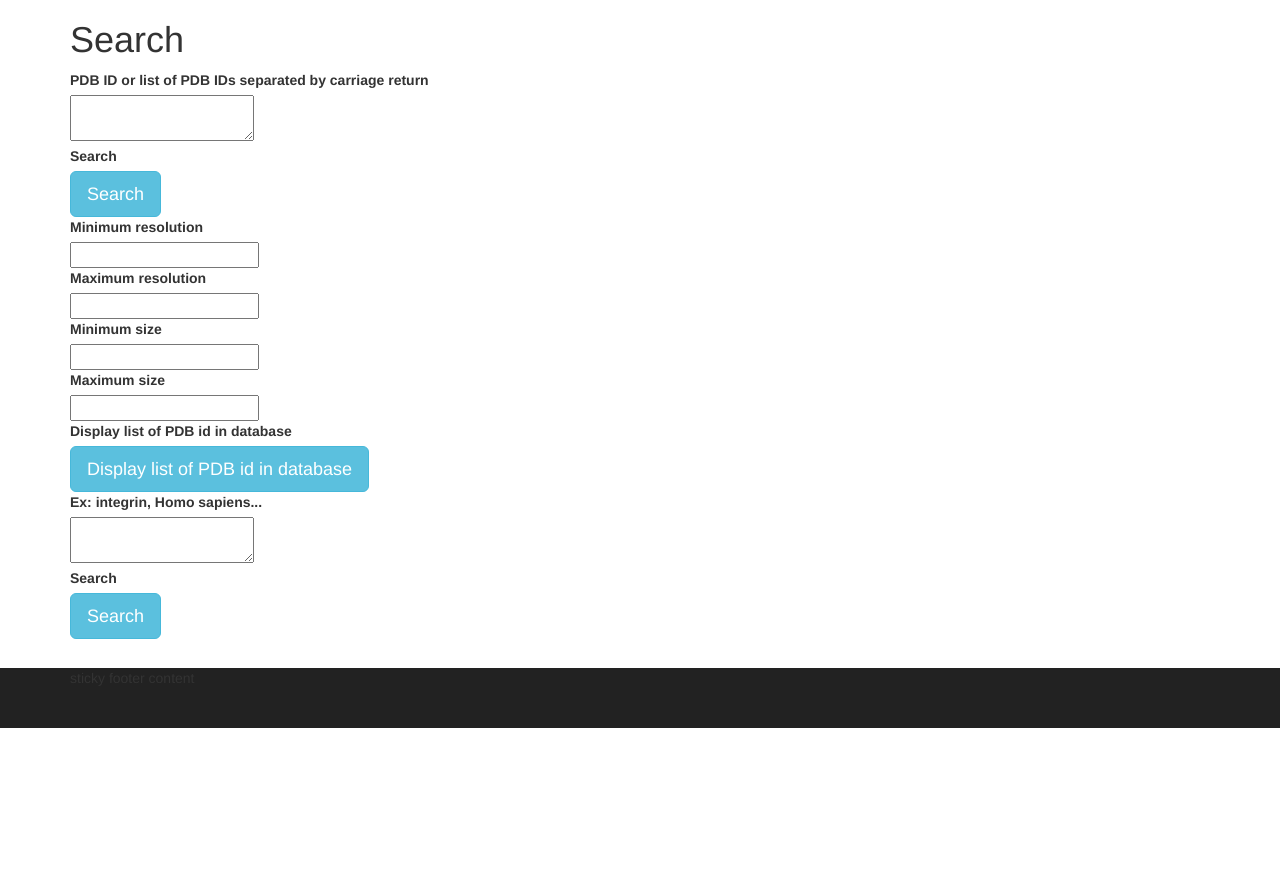
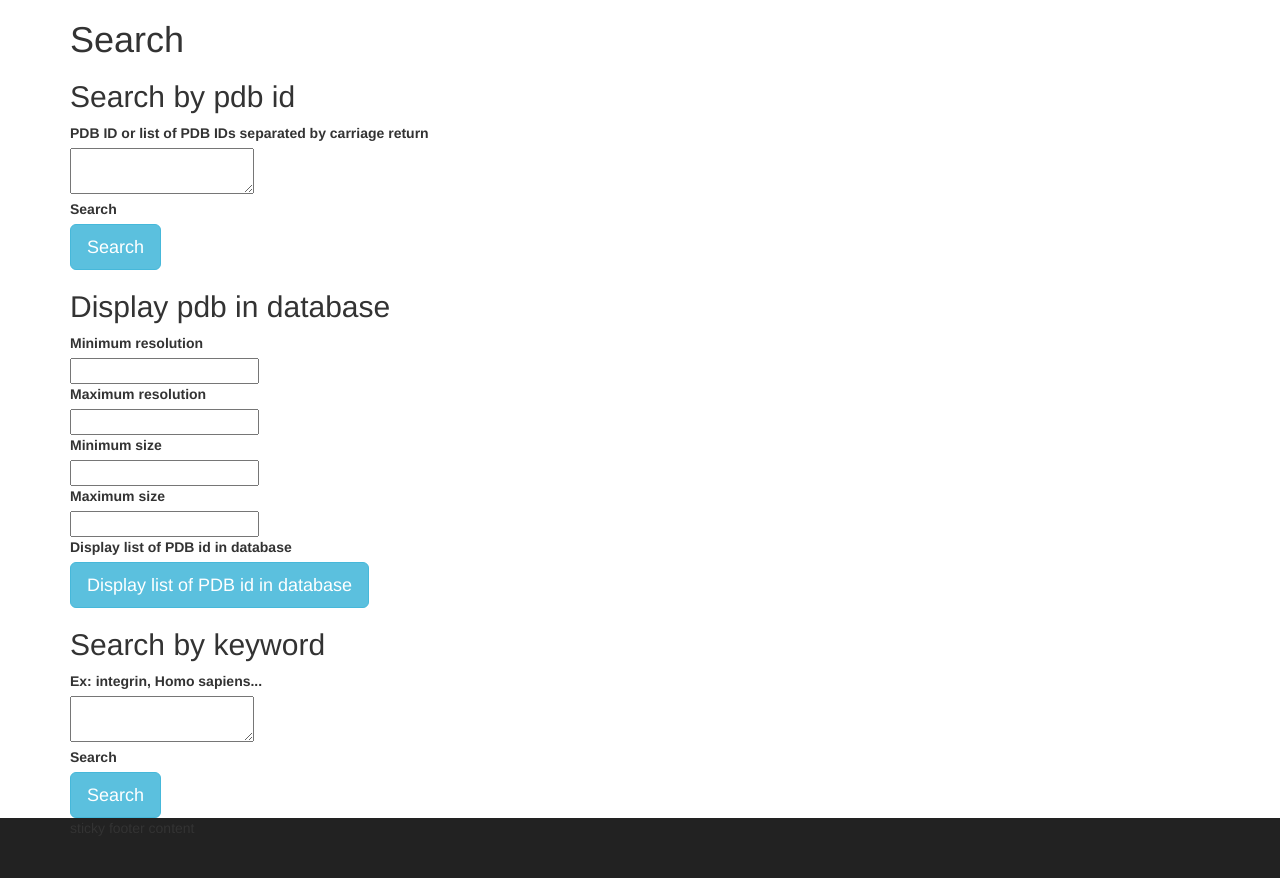
Before and after one commit to nanls/M2BI-db-project, a Flask app: template app/templates/search.html in a window 1280 px wide. Shown: the part 72-950 px from the top of the page. Before the commit the page ends 800 px from the top, so only its background shows below. Run offline with Flask 2, Linux system fonts and the light colour scheme; the template is opened without the code that fills it: values that come from a table or form of the project are taken from there, others are empty; some libraries are stand-ins or nearby versions.

Commit message:
Add titles

```diff
--- a/app/templates/search.html
+++ b/app/templates/search.html
@@ -11,12 +11,15 @@
     {% endif %}
 
 
-
+    <h2> Search by pdb id </h2>
     {% from "_formhelpers.html" import render_field %}
     <form name = "SearchByPDBidForm" method = "POST" onsubmit = "" action = "{{url_for('search')}}" enctype = "multipart/form-data">
         {{ render_field(SearchByPDBidForm.PDBid) }}
         {{ render_field(SearchByPDBidForm.submit) }}
     </form>
+
+
+    <h2> Display pdb in database </h2>
     <form name = "SearchFilesForm" method = "POST" onsubmit = "" action = "{{url_for('search')}}" enctype = "multipart/form-data">
         {{ render_field(SearchFilesForm.resMin) }}
         {{ render_field(SearchFilesForm.resMax) }}
@@ -24,6 +27,9 @@
         {{ render_field(SearchFilesForm.sizeMax) }}
         {{ render_field(SearchFilesForm.submit) }}
     </form>
+
+
+    <h2> Search by keyword </h2>
     <form name = "SearchByKeyWD" method = "POST" onsubmit = "" action = "{{url_for('search')}}" enctype = "multipart/form-data">
         {{ render_field(SearchByKeyWDForm.keywd) }}
         {{ render_field(SearchByKeyWDForm.submit) }}
```
